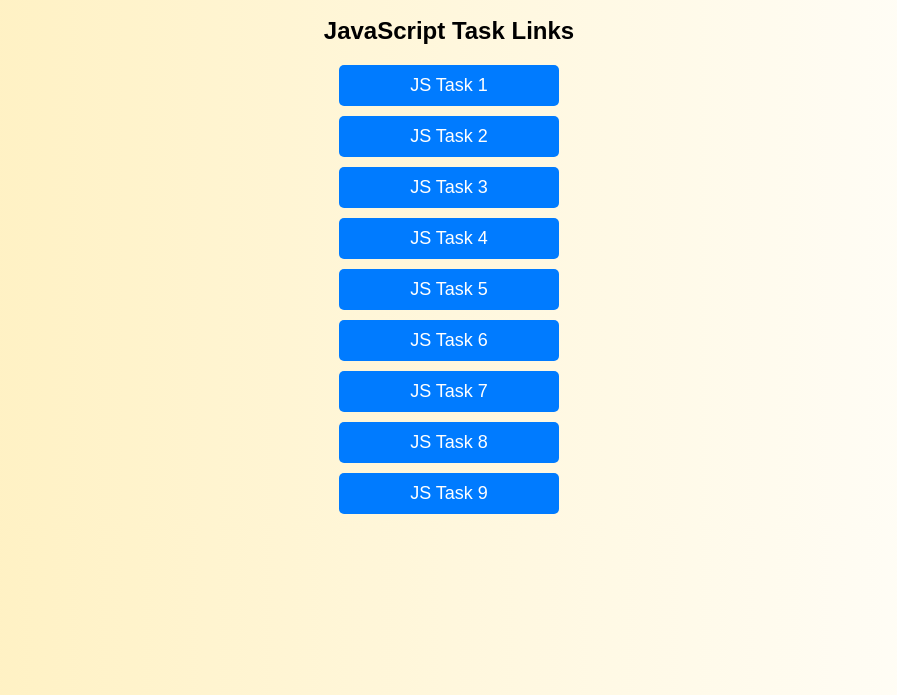
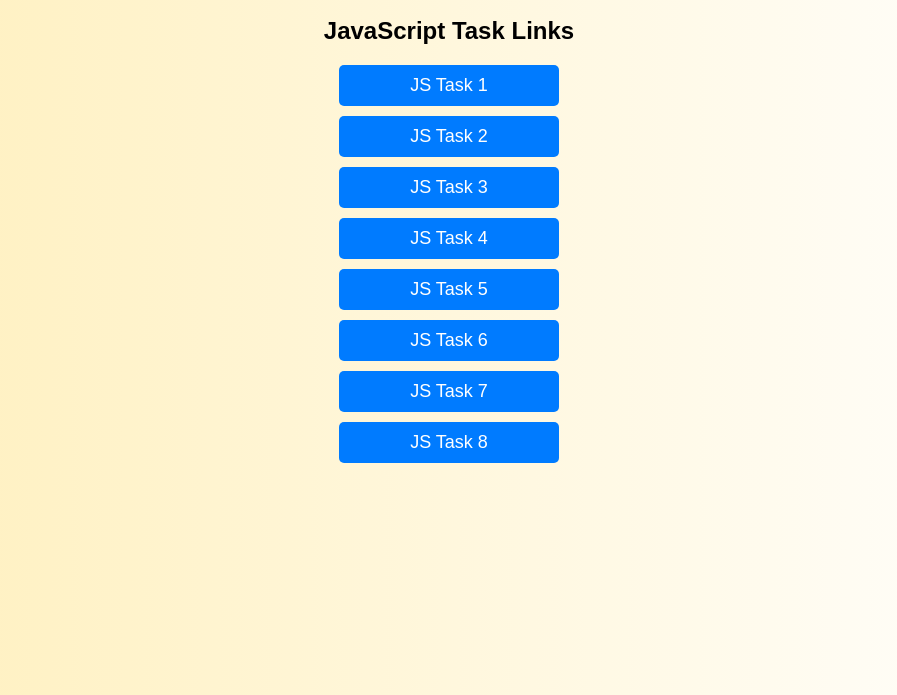
Before and after one commit to rishabbvv/assignment-2, a plain HTML site: page index.html in a window 1280 px wide. Shown: the part 105-800 px from the top of the page, without its empty margins (191-1088 px from the left). Drawn offline with Linux system fonts and the light colour scheme.

Commit message:
Update and rename index (1).html to index.html

```diff
--- a/index (1).html
+++ b/index.html
@@ -53,7 +53,7 @@
         <a href="JS Task 6.html" target="_blank">JS Task 6</a>
         <a href="JS Task 7.html" target="_blank">JS Task 7</a>
         <a href="JS Task 8.html" target="_blank">JS Task 8</a>
-        <a href="indes.html" target="_blank">JS Task 9</a>
+
     </div>
 
 </body>
```
